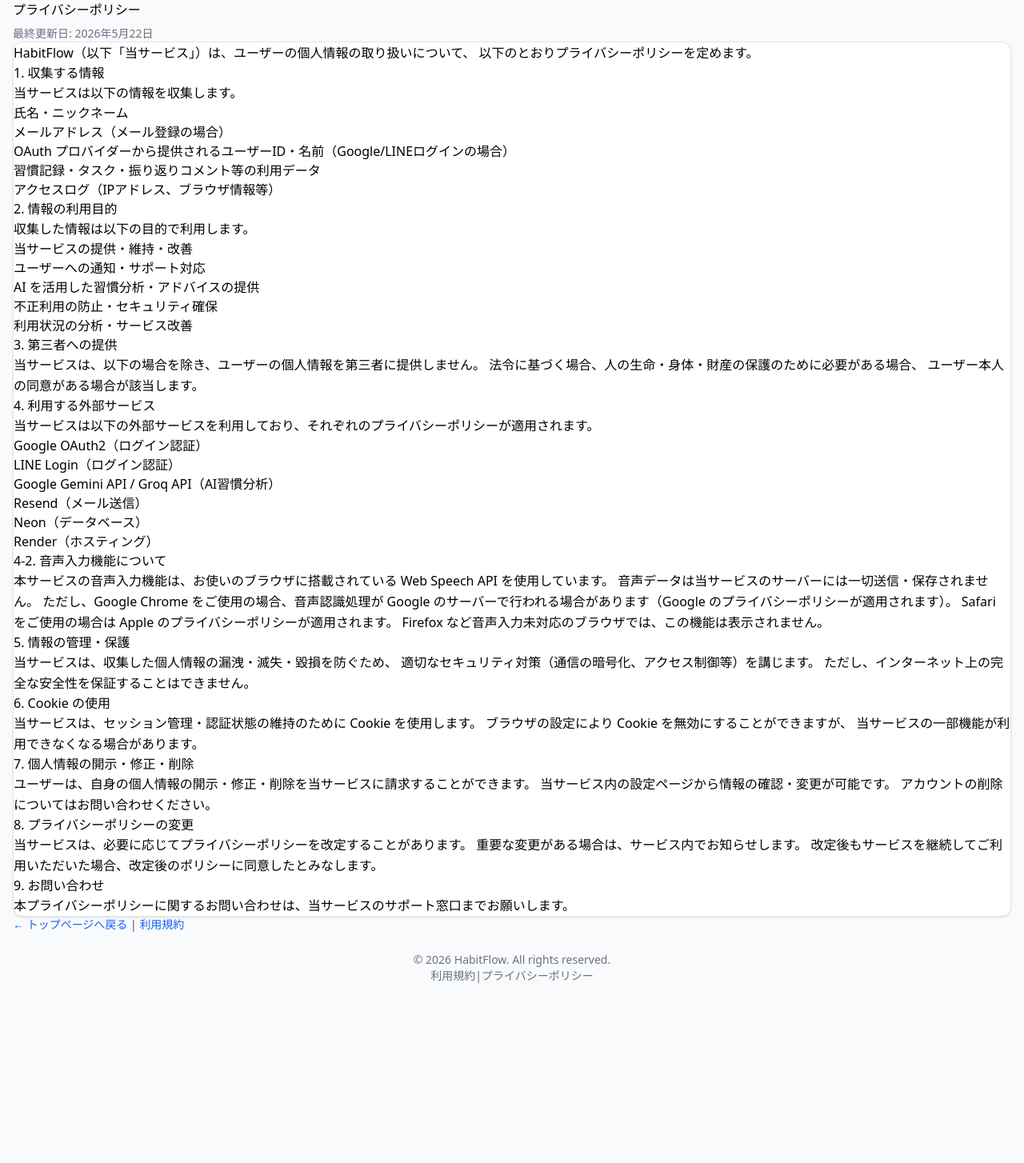
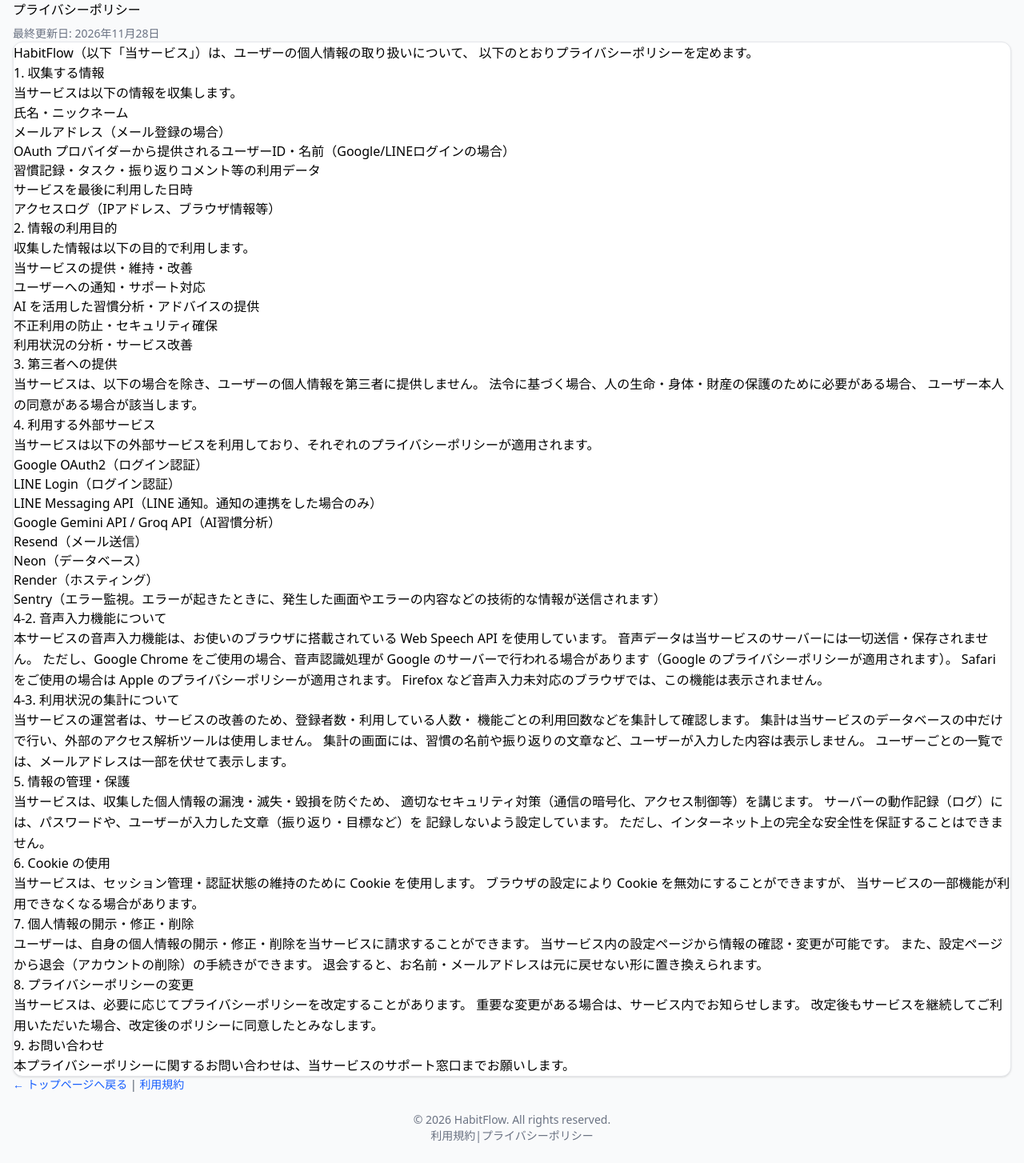
Before and after one commit to KK-arina/runteq_graduation_project, a Rails app: page /privacy in a window 1280 px wide. Shown: the part 36-1490 px from the top of the page at 80% size. Before the commit the page ends 1265 px from the top, so only its background shows below. Run offline with Rails 7, Linux system fonts and the light colour scheme; style sheets or scripts are compiled from the project's sources; parts of the project's set-up code (start-up, migrations or seed data) failed here and were passed over; some libraries are stand-ins or nearby versions.

Commit message:
docs: プライバシーポリシーに、利用状況の集計・Sentry・LINE 通知・ログの扱い・退会について追記する
- 4-3「利用状況の集計について」を追加した（データベースの中だけで集計し、外部のアクセス解析ツールは使わない。入力内容は表示せず、メールアドレスは一部を伏せる）
- 収集する情報に「サービスを最後に利用した日時」を追加した（管理画面の利用状況のため users.last_active_at を記録している）
- 利用する外部サービスに、実際に使っている Sentry（エラー監視）と LINE Messaging API（LINE 通知）を追加した
- 情報の管理・保護に、ログへパスワードや入力した文章を記録しない設定にしていることを追加した
- 「アカウントの削除はお問い合わせください」を、設定ページから退会できる、という実際の機能に合わせて直した
- 最終更新日を 2026年11月28日 にした
- テストを追加（test/integration/privacy_page_test.rb）

Co-Authored-By: Claude Opus 5.5 <noreply@anthropic.com>
Claude-Session: https://claude.ai/code/session_014XKUuzLE7DeH5WmssxeQ3w

```diff
--- a/app/views/pages/privacy.html.erb
+++ b/app/views/pages/privacy.html.erb
@@ -1,11 +1,12 @@
 <%# app/views/pages/privacy.html.erb %>
 <%# F-3: プライバシーポリシーページ（未ログインでも閲覧可能） %>
+<%# 2026-11-28 更新: 利用状況の集計（管理画面）・Sentry・LINE 通知・ログの扱い・退会について追記 %>
 <% content_for :title, "プライバシーポリシー | HabitFlow" %>
 
 <div class="max-w-3xl mx-auto px-4 sm:px-6 lg:px-8 py-8">
 
   <h1 class="text-3xl font-bold text-gray-900 mb-2">プライバシーポリシー</h1>
-  <p class="text-sm text-gray-500 mb-8">最終更新日: 2026年5月22日</p>
+  <p class="text-sm text-gray-500 mb-8">最終更新日: 2026年11月28日</p>
 
   <div class="bg-white rounded-xl shadow-sm border border-gray-200 p-8 space-y-8">
 
@@ -24,6 +25,7 @@
         <li>メールアドレス（メール登録の場合）</li>
         <li>OAuth プロバイダーから提供されるユーザーID・名前（Google/LINEログインの場合）</li>
         <li>習慣記録・タスク・振り返りコメント等の利用データ</li>
+        <li>サービスを最後に利用した日時</li>
         <li>アクセスログ（IPアドレス、ブラウザ情報等）</li>
       </ul>
     </section>
@@ -57,10 +59,12 @@
       <ul class="list-disc list-inside text-gray-700 space-y-1">
         <li>Google OAuth2（ログイン認証）</li>
         <li>LINE Login（ログイン認証）</li>
+        <li>LINE Messaging API（LINE 通知。通知の連携をした場合のみ）</li>
         <li>Google Gemini API / Groq API（AI習慣分析）</li>
         <li>Resend（メール送信）</li>
         <li>Neon（データベース）</li>
         <li>Render（ホスティング）</li>
+        <li>Sentry（エラー監視。エラーが起きたときに、発生した画面やエラーの内容などの技術的な情報が送信されます）</li>
       </ul>
     </section>
 
@@ -83,11 +87,29 @@
       </p>
     </section>
 
+    <%#
+      2026-11-28 追加: 運営者用の管理画面（/admin）での利用状況の集計についての記載。
+      外部のアクセス解析ツールは使わず、当サービスのデータベースの中だけで集計していること、
+      入力内容を表示しないことを明記する。
+    %>
+    <section>
+      <h2 class="text-xl font-bold text-gray-900 mb-3">4-3. 利用状況の集計について</h2>
+      <p class="text-gray-700 leading-relaxed">
+        当サービスの運営者は、サービスの改善のため、登録者数・利用している人数・
+        機能ごとの利用回数などを集計して確認します。
+        集計は当サービスのデータベースの中だけで行い、外部のアクセス解析ツールは使用しません。
+        集計の画面には、習慣の名前や振り返りの文章など、ユーザーが入力した内容は表示しません。
+        ユーザーごとの一覧では、メールアドレスは一部を伏せて表示します。
+      </p>
+    </section>
+
     <section>
       <h2 class="text-xl font-bold text-gray-900 mb-3">5. 情報の管理・保護</h2>
       <p class="text-gray-700 leading-relaxed">
         当サービスは、収集した個人情報の漏洩・滅失・毀損を防ぐため、
         適切なセキュリティ対策（通信の暗号化、アクセス制御等）を講じます。
+        サーバーの動作記録（ログ）には、パスワードや、ユーザーが入力した文章（振り返り・目標など）を
+        記録しないよう設定しています。
         ただし、インターネット上の完全な安全性を保証することはできません。
       </p>
     </section>
@@ -106,7 +128,8 @@
       <p class="text-gray-700 leading-relaxed">
         ユーザーは、自身の個人情報の開示・修正・削除を当サービスに請求することができます。
         当サービス内の設定ページから情報の確認・変更が可能です。
-        アカウントの削除についてはお問い合わせください。
+        また、設定ページから退会（アカウントの削除）の手続きができます。
+        退会すると、お名前・メールアドレスは元に戻せない形に置き換えられます。
       </p>
     </section>
 
```
Also changed, not shown: test/integration/privacy_page_test.rb (added, +37 -0 lines).
